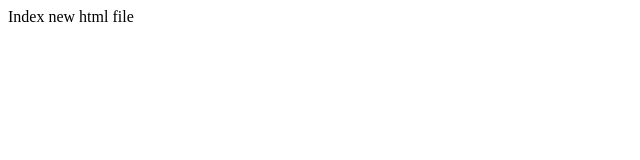
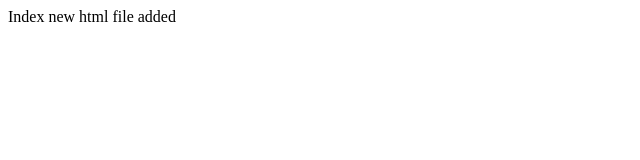
Before and after one commit to VaishnaviGhadge13/initial, a plain HTML site: page index.html in a window 1280 px wide. Shown: the full height of the page, 0-640 px from the left. Drawn offline with Linux system fonts and the light colour scheme.

Commit message:
Update index.html

```diff
--- a/index.html
+++ b/index.html
@@ -2,6 +2,6 @@
 <head>
 </head>
 <body>
-   Index new html file
+   Index new html file added
 </body>
 </html>
```
